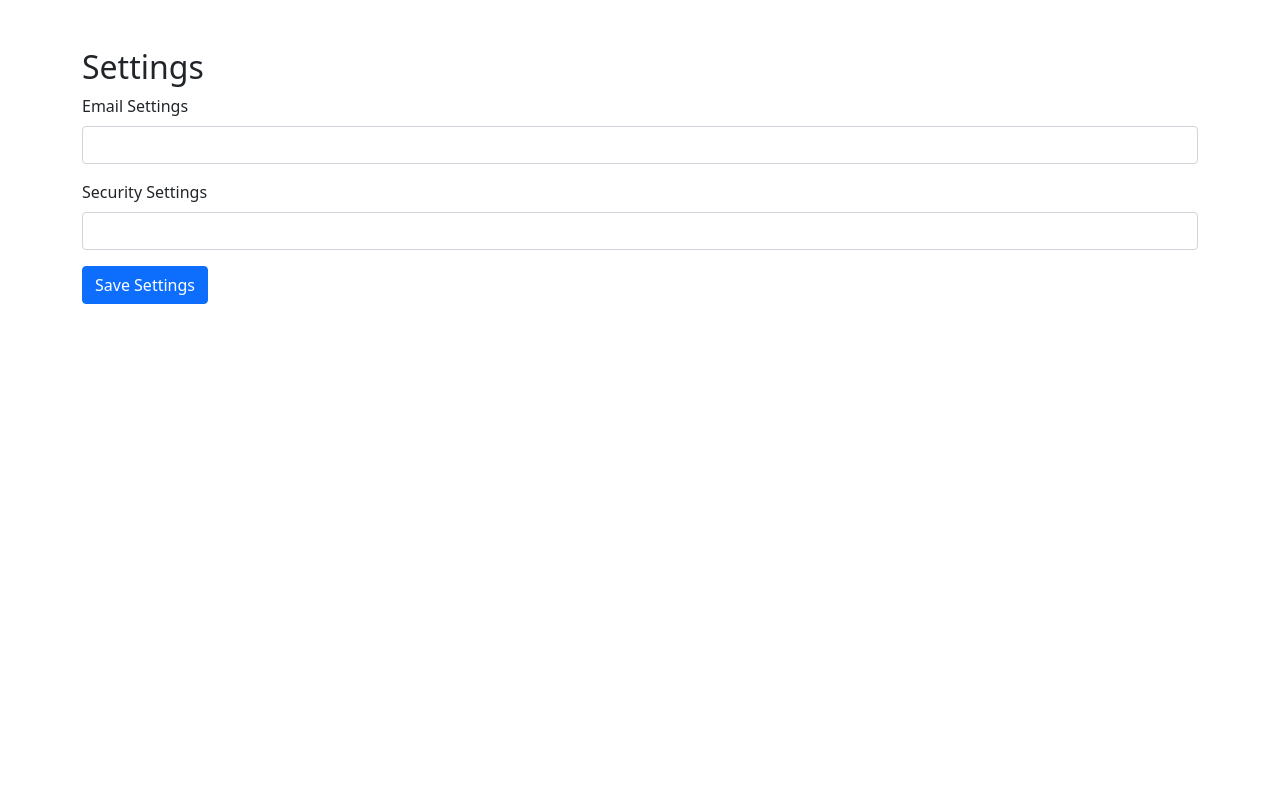
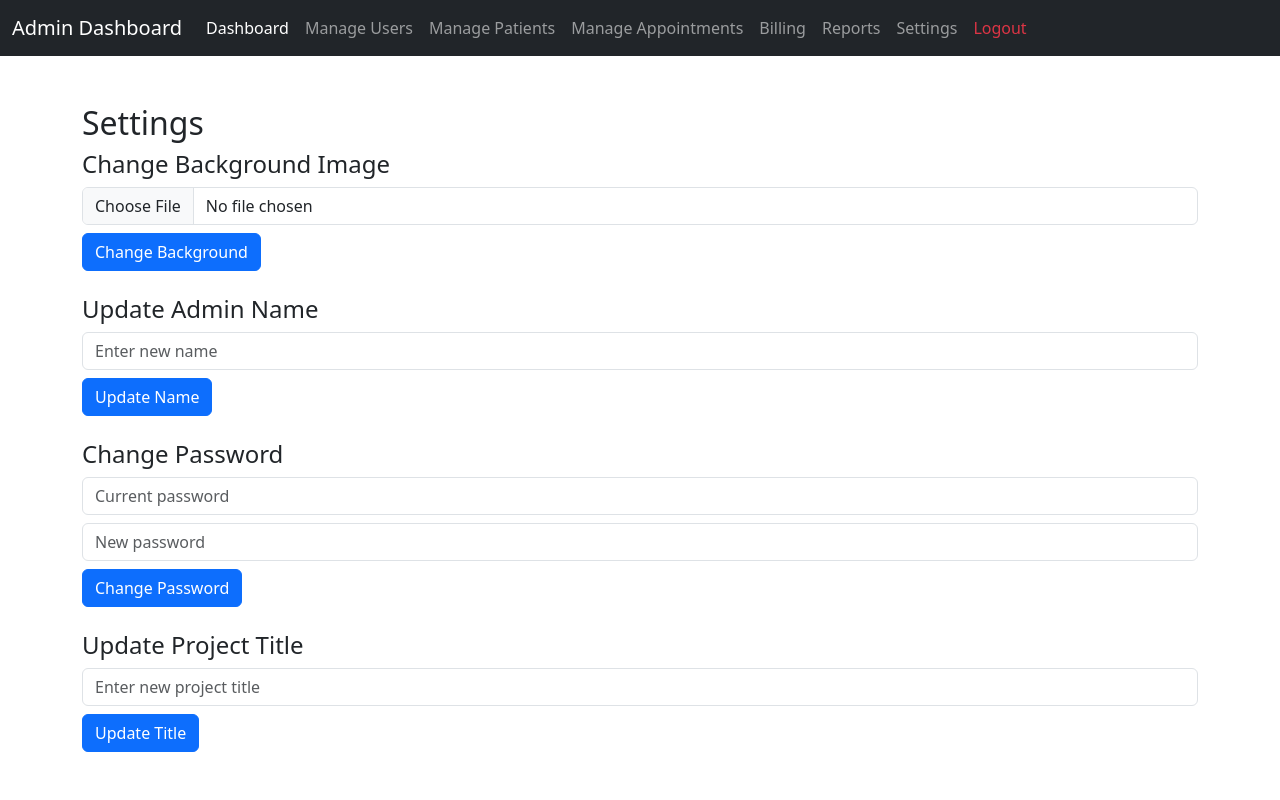
Before and after one commit to GermainGihozo/HMS_pay, a PHP site: page /admin/settings.php in a window 1280 px wide. Run offline with PHP 8.4, Linux system fonts and the light colour scheme; a user stored in the database is signed in.

Commit message:
admin's settings

```diff
--- /dev/null
+++ b/admin/navbar.php
@@ -0,0 +1,50 @@
+<?php
+// Set the session lifetime to 2 hours (7200 seconds)
+ini_set('session.gc_maxlifetime', 7200);
+session_set_cookie_params(7200);
+session_start();
+
+// Check if user is an Admin
+if (!isset($_SESSION['username'])) {
+    header("Location: login.php");
+    exit();
+}
+?>
+
+
+<nav class="navbar navbar-expand-lg navbar-dark bg-dark">
+  <div class="container-fluid">
+    <a class="navbar-brand" href="dashboard.php">Admin Dashboard</a>
+    <button class="navbar-toggler" type="button" data-bs-toggle="collapse" data-bs-target="#navbarNav" aria-controls="navbarNav" aria-expanded="false" aria-label="Toggle navigation">
+      <span class="navbar-toggler-icon"></span>
+    </button>
+    <div class="collapse navbar-collapse" id="navbarNav">
+      <ul class="navbar-nav">
+        <li class="nav-item">
+          <a class="nav-link active" href="dashboard.php">Dashboard</a>
+        </li>
+        <li class="nav-item">
+          <a class="nav-link" href="users.php">Manage Users</a>
+        </li>
+        <li class="nav-item">
+          <a class="nav-link" href="patients.php">Manage Patients</a>
+        </li>
+        <li class="nav-item">
+          <a class="nav-link" href="appointments.php">Manage Appointments</a>
+        </li>
+        <li class="nav-item">
+          <a class="nav-link" href="billing.php">Billing</a>
+        </li>
+        <li class="nav-item">
+          <a class="nav-link" href="reports.php">Reports</a>
+        </li>
+        <li class="nav-item">
+          <a class="nav-link" href="settings.php">Settings</a>
+        </li>
+        <li class="nav-item">
+          <a class="nav-link text-danger" href="logout.php">Logout</a>
+        </li>
+      </ul>
+    </div>
+  </div>
+</nav>
--- a/admin/settings.php
+++ b/admin/settings.php
@@ -1,27 +1,128 @@
+<?php
+include 'navbar.php';
+include 'connection.php';
+
+// Functionality for updating admin details and project settings goes here...
+// Change Background Image
+if (isset($_POST['change_bg'])) {
+    $bgImage = $_FILES['background_image']['name'];
+    $target = "images/" . basename($bgImage);
+
+    if (move_uploaded_file($_FILES['background_image']['tmp_name'], $target)) {
+        // Update background image in database or settings file
+        echo "<div class='alert alert-success'>Background image updated!</div>";
+    } else {
+        echo "<div class='alert alert-danger'>Failed to update background image.</div>";
+    }
+}
+
+// Update Admin Name
+if (isset($_POST['update_name'])) {
+    $newName = $_POST['admin_name'];
+    $userId = $_SESSION['userId'];
+
+    $stmt = $conn->prepare("UPDATE hms_users SET names = ? WHERE id = ?");
+    $stmt->bind_param("si", $newName, $userId);
+    if ($stmt->execute()) {
+        echo "<div class='alert alert-success'>Name updated successfully!</div>";
+    } else {
+        echo "<div class='alert alert-danger'>Failed to update name.</div>";
+    }
+}
+
+// Update Password
+if (isset($_POST['change_password'])) {
+    $currentPassword = $_POST['current_password'];
+    $newPassword = password_hash($_POST['new_password'], PASSWORD_BCRYPT);
+    $userId = $_SESSION['userId'];
+
+    // Check current password
+    $stmt = $conn->prepare("SELECT password FROM hms_users WHERE id = ?");
+    $stmt->bind_param("i", $userId);
+    $stmt->execute();
+    $result = $stmt->get_result();
+    $row = $result->fetch_assoc();
+
+    if (password_verify($currentPassword, $row['password'])) {
+        // Update password
+        $stmt = $conn->prepare("UPDATE hms_users SET password = ? WHERE id = ?");
+        $stmt->bind_param("si", $newPassword, $userId);
+        if ($stmt->execute()) {
+            echo "<div class='alert alert-success'>Password updated successfully!</div>";
+        } else {
+            echo "<div class='alert alert-danger'>Failed to update password.</div>";
+        }
+    } else {
+        echo "<div class='alert alert-danger'>Incorrect current password.</div>";
+    }
+}
+
+// Update Project Title
+if (isset($_POST['update_title'])) {
+    $newTitle = $_POST['project_title'];
+
+    // Store the title in a settings table or a config file
+    // Example: Update the title in the 'settings' table
+    $stmt = $conn->prepare("UPDATE project_settings SET title = ?");
+    $stmt->bind_param("s", $newTitle);
+    if ($stmt->execute()) {
+        echo "<div class='alert alert-success'>Project title updated!</div>";
+    } else {
+        echo "<div class='alert alert-danger'>Failed to update project title.</div>";
+    }
+}
+
+
+?>
+
 <!DOCTYPE html>
 <html lang="en">
 <head>
     <meta charset="UTF-8">
     <meta name="viewport" content="width=device-width, initial-scale=1.0">
-  <link rel="stylesheet" href="css/bootstrap.min.css">
-  <title>Settings</title>
+    <link rel="stylesheet" href="https://cdn.jsdelivr.net/npm/bootstrap@5.3.3/dist/css/bootstrap.min.css">
+    <title>Settings - Admin</title>
 </head>
 <body>
     <div class="container mt-5">
         <h2>Settings</h2>
-    <form id="settings-form">
-      <div class="mb-3">
-        <label for="email-settings" class="form-label">Email Settings</label>
-        <input type="text" class="form-control" id="email-settings" required>
-      </div>
-      <div class="mb-3">
-        <label for="security-settings" class="form-label">Security Settings</label>
-        <input type="text" class="form-control" id="security-settings" required>
-      </div>
-      <button type="submit" class="btn btn-primary">Save Settings</button>
+
+        <!-- Change Background Image -->
+        <div class="mb-4">
+            <h4>Change Background Image</h4>
+            <form method="post" enctype="multipart/form-data">
+                <input type="file" name="background_image" class="form-control">
+                <button type="submit" class="btn btn-primary mt-2" name="change_bg">Change Background</button>
             </form>
         </div>
 
-  <script src="settings.js"></script>
+        <!-- Update Admin Name -->
+        <div class="mb-4">
+            <h4>Update Admin Name</h4>
+            <form method="post">
+                <input type="text" name="admin_name" class="form-control" placeholder="Enter new name">
+                <button type="submit" class="btn btn-primary mt-2" name="update_name">Update Name</button>
+            </form>
+        </div>
+
+        <!-- Update Password -->
+        <div class="mb-4">
+            <h4>Change Password</h4>
+            <form method="post">
+                <input type="password" name="current_password" class="form-control" placeholder="Current password">
+                <input type="password" name="new_password" class="form-control mt-2" placeholder="New password">
+                <button type="submit" class="btn btn-primary mt-2" name="change_password">Change Password</button>
+            </form>
+        </div>
+
+        <!-- Update Project Title -->
+        <div class="mb-4">
+            <h4>Update Project Title</h4>
+            <form method="post">
+                <input type="text" name="project_title" class="form-control" placeholder="Enter new project title">
+                <button type="submit" class="btn btn-primary mt-2" name="update_title">Update Title</button>
+            </form>
+        </div>
+    </div>
 </body>
 </html>
--- a/patients/payments.php
+++ b/patients/payments.php
@@ -35,6 +35,7 @@ if ($_SERVER["REQUEST_METHOD"] == "POST") {
     $update_stmt->bind_param("i", $bill_id);
     if ($update_stmt->execute()) {
         echo "Payment successful.";
+        header("location:bills.php");
     } else {
         echo "Payment failed.";
     }
```
Also changed, not shown: admin/patients.php (+5 -3 lines). Lines whose indentation alone changed are shown as unchanged.
